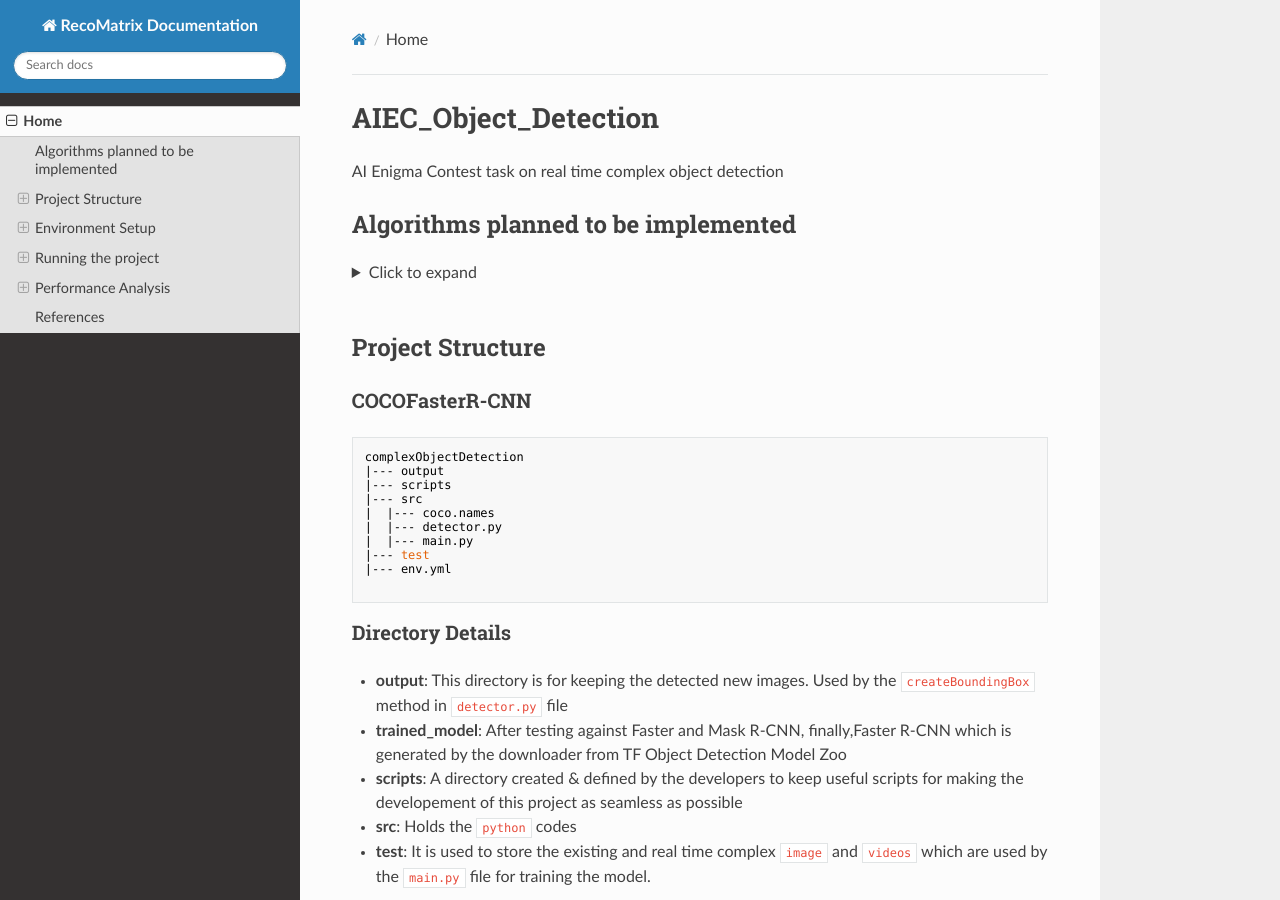
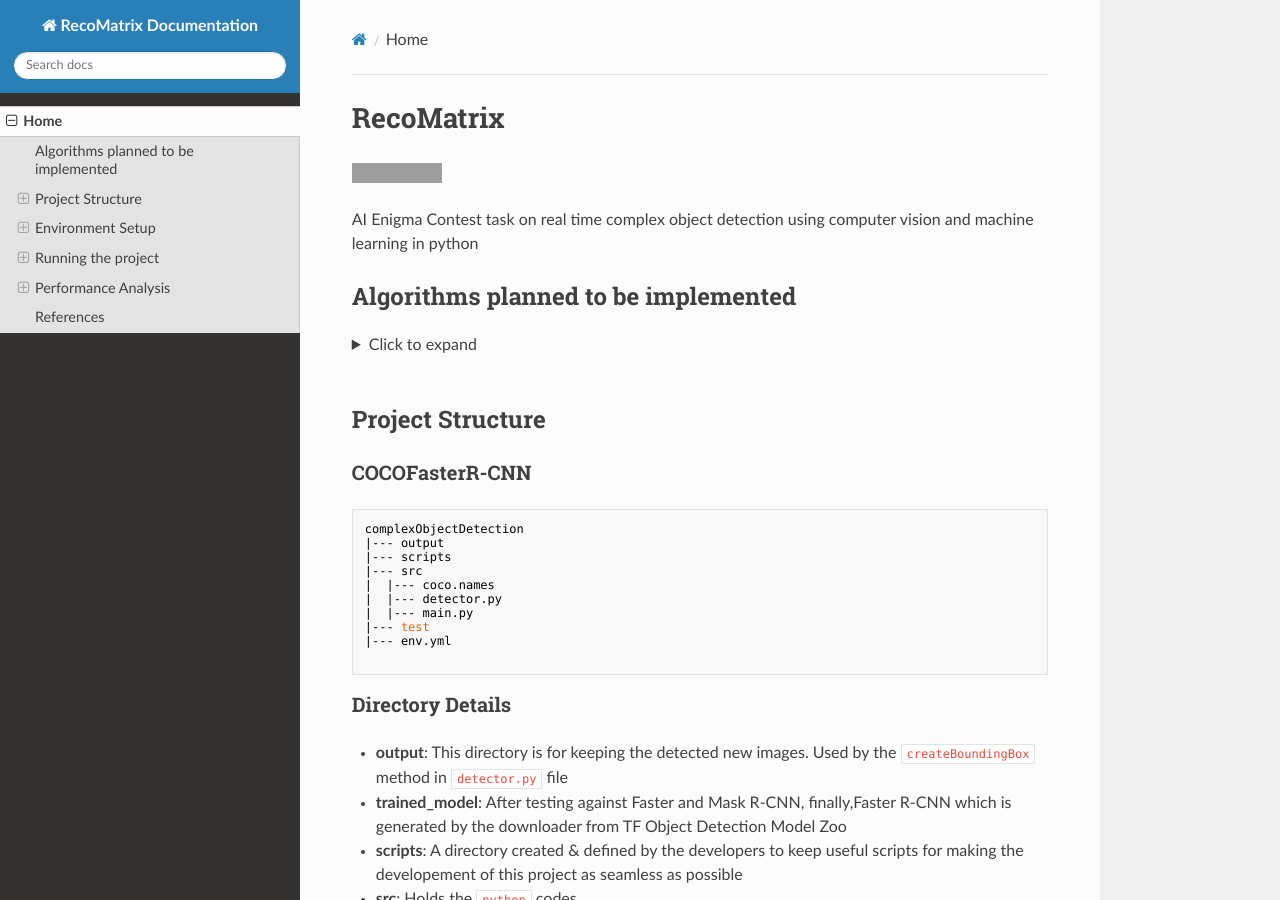
Before and after one commit to Abir-Tx/RecoMatrix, an MkDocs documentation site: the page built from docs/README.md, in a window 1280 px wide and 900 px high. Built offline with MkDocs 1.6.1, drawn with Linux system fonts in a browser that asks for light colours; nearby versions of some CDN libraries; grey boxes are pictures that could not be loaded.

Commit message:
Add a github repo size badge to the readme

```diff
--- a/docs/README.md
+++ b/docs/README.md
@@ -1,6 +1,9 @@
-# AIEC_Object_Detection
+# RecoMatrix
 
-AI Enigma Contest task on real time complex object detection
+![GitHub repo size](https://img.shields.io/github/repo-size/Abir-Tx/RecoMatrix)
+
+
+AI Enigma Contest task on real time complex object detection using computer vision and machine learning in python
 
 ## Algorithms planned to be implemented
 
```
